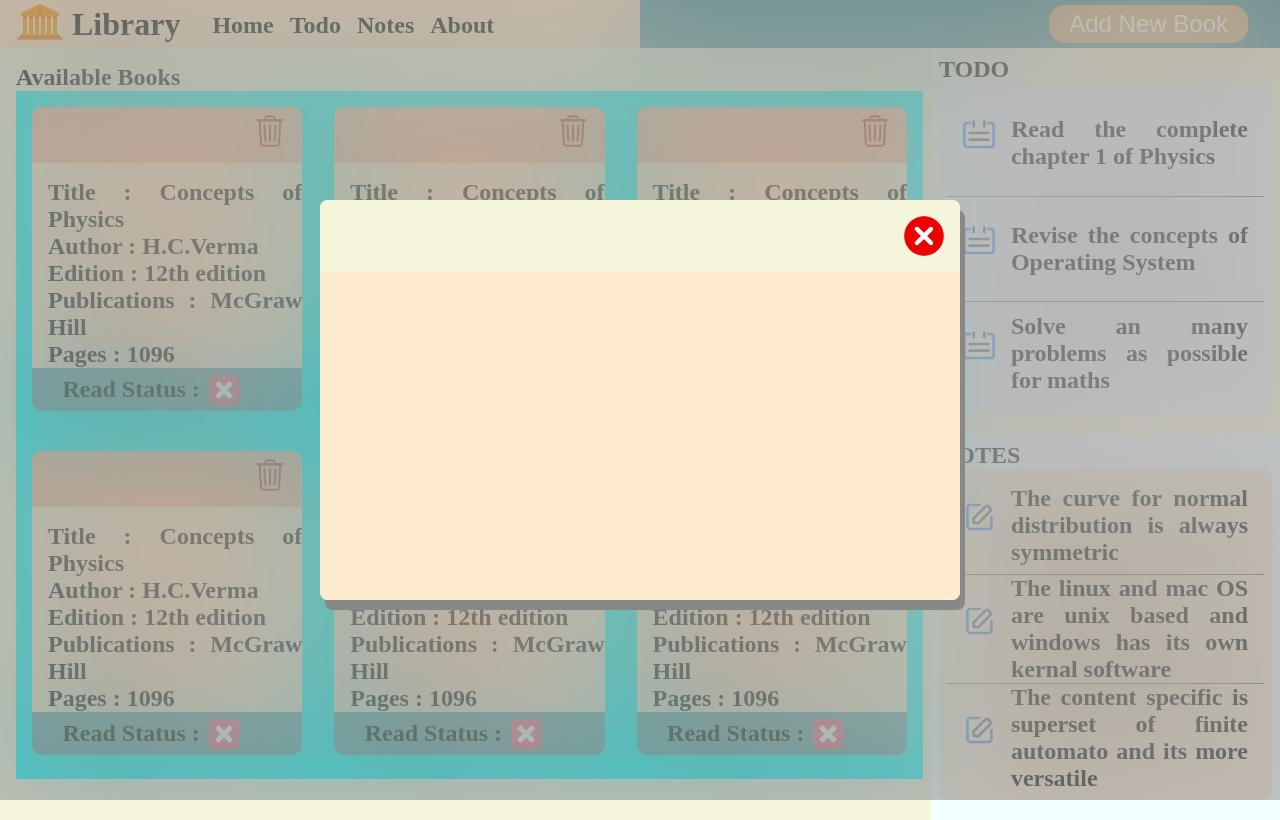
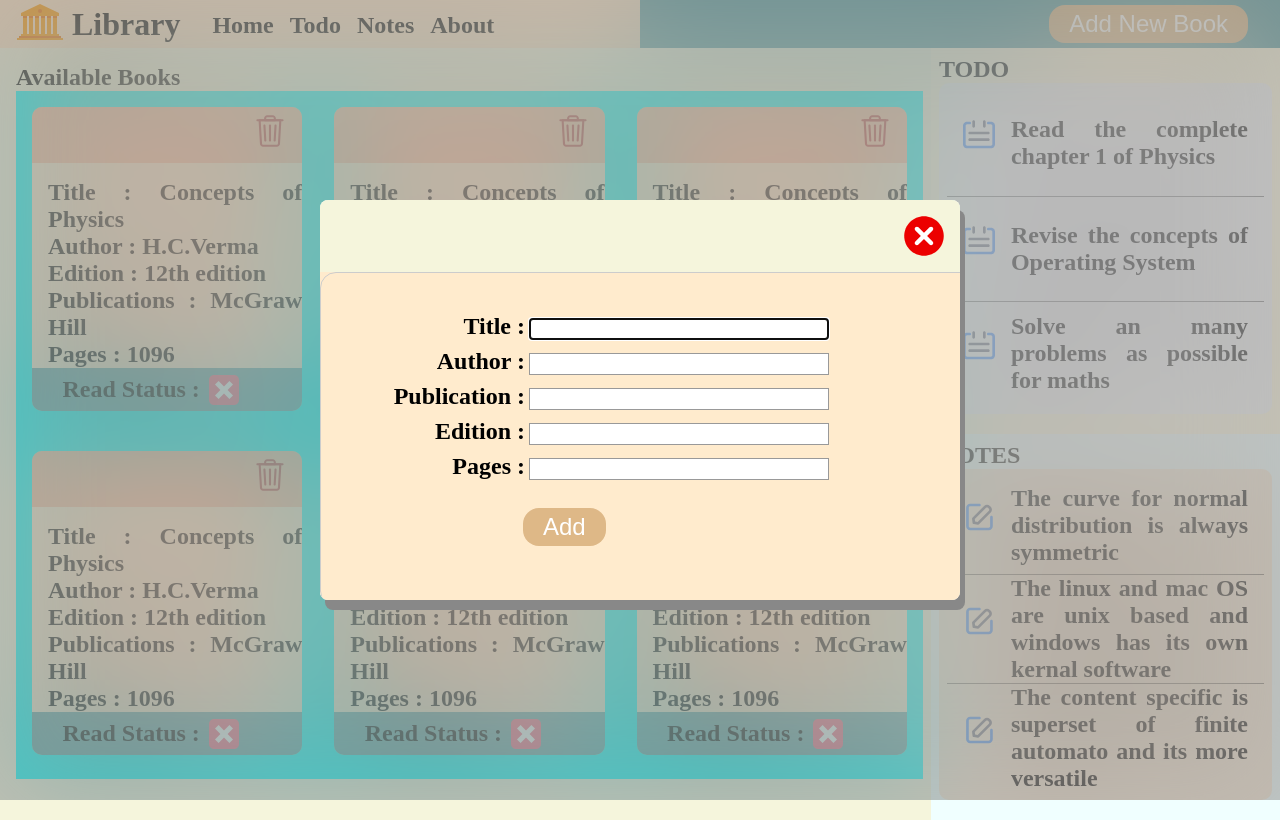
Before and after one commit to Saksham10-11/Simple_Web_Projects, a plain HTML site: page Personal Library/index.html in a window 1280 px wide. Both pictures are taken after a click on the button "Add New Book". Drawn offline with Linux system fonts and the light colour scheme.

Commit message:
complete adding event listeners and handling them

```diff
--- a/Personal Library/index.html
+++ b/Personal Library/index.html
@@ -110,8 +110,40 @@
             onmouseover="this.style.cursor='pointer'"
           />
         </div>
-        <div class="dialog-main-section"></div>
-        <form action=""></form>
+        <div class="dialog-main-section">
+          <form class="form-form" action="/my-handling-form-page" method="post">
+            <div class="form-content-container">
+              <div class="input-div-container">
+                <label for="title">Title :</label>
+                <input required type="text" id="title" name="book_title" />
+              </div>
+              <div class="input-div-container">
+                <label for="author">Author :</label>
+                <input required type="text" id="author" name="book_author" />
+              </div>
+              <div class="input-div-container">
+                <label for="publication">Publication :</label>
+                <input
+                  required
+                  type="text"
+                  id="publication"
+                  name="book_publications"
+                />
+              </div>
+              <div class="input-div-container">
+                <label for="edition">Edition :</label>
+                <input required type="text" id="edition" name="book_edition" />
+              </div>
+              <div class="input-div-container">
+                <label for="pages">Pages :</label>
+                <input required type="text" id="pages" name="book_pages" />
+              </div>
+              <div class="form-button">
+                <button class="form-submit-button" type="submit">Add</button>
+              </div>
+            </div>
+          </form>
+        </div>
       </div>
     </dialog>
     <script src="./index.js"></script>
--- a/Personal Library/index.js
+++ b/Personal Library/index.js
@@ -13,15 +13,16 @@ function addBookToLibrary(title, author, pages, edition, publication) {
   myLibrary.push(book);
 }
 
-function createHtml(book) {
+function createHtml(book, idx) {
   let html = `
   <div class="card">
     <div id="strip">
       <img
         src="./icons/trash-can-10417.svg"
         alt="Delete-symbol"
-        class="secondary-icons"
+        class="secondary-icons delete-button"
         onmouseover="this.style.cursor='pointer'"
+        onclick="handleDelete(${idx})"
       />
     </div>
     <div class="card-content">
@@ -45,12 +46,29 @@ function createHtml(book) {
   return html;
 }
 
-function displayBooks(cardContainer) {
+function displayBooks() {
+  const cardContainer = document.querySelector(".cards-container");
   let n = myLibrary.length;
+  cardContainer.innerHTML = null;
   for (let i = 0; i < n; ++i) {
-    const htmlContent = createHtml(myLibrary[i]);
+    const htmlContent = createHtml(myLibrary[i], i);
     cardContainer.innerHTML = cardContainer.innerHTML + htmlContent;
   }
+}
+
+function handleSubmit(title, author, publication, edition, pages) {
+  addBookToLibrary(title, author, pages, edition, publication);
+  displayBooks();
+}
+
+function handleDelete(idx) {
+  myLibrary.splice(idx, 1);
+  displayBooks();
+}
+
+function clearForm() {
+  const form = document.querySelector(".form-form");
+  form.reset();
 }
 
 addBookToLibrary(
@@ -97,18 +115,37 @@ addBookToLibrary(
 );
 
 if (typeof document != null) {
-  const cardContainer = document.querySelector(".cards-container");
   const dialog = document.querySelector("dialog");
   const showDialog = document.getElementById("showDialogButton");
   const dialogCloseButton = document.querySelector(".dialog-close-button");
+  const formSubmitButton = document.querySelector(".form-submit-button");
+  const titleField = document.getElementById("title");
+  const authorField = document.getElementById("author");
+  const publicationField = document.getElementById("publication");
+  const editionField = document.getElementById("edition");
+  const pagesField = document.getElementById("pages");
 
-  displayBooks(cardContainer);
+  displayBooks();
 
   showDialog.addEventListener("click", () => {
     dialog.showModal();
   });
 
   dialogCloseButton.addEventListener("click", () => {
+    clearForm();
+    dialog.close();
+  });
+
+  formSubmitButton.addEventListener("click", (event) => {
+    event.preventDefault();
+    handleSubmit(
+      titleField.value,
+      authorField.value,
+      publicationField.value,
+      editionField.value,
+      pagesField.value
+    );
+    clearForm();
     dialog.close();
   });
 }
--- a/Personal Library/style.css
+++ b/Personal Library/style.css
@@ -239,6 +239,7 @@ button {
 
 .dialog-main-section {
   background-color: blanchedalmond;
+  display: grid;
 }
 
 .dialog-close-button {
@@ -256,3 +257,46 @@ button {
   border-radius: 8px;
   border: none;
 }
+
+form {
+  margin: 0 auto;
+  width: 100%;
+  padding: 1rem;
+  border: 1px solid #ccc;
+  border-radius: 1rem;
+}
+
+input {
+  font: 1em sans-serif;
+  width: 300px;
+  -moz-box-sizing: border-box;
+  box-sizing: border-box;
+  border: 1px solid #999;
+}
+
+input:focus {
+  border-color: #000;
+}
+
+label {
+  display: inline-block;
+  width: 140px;
+  text-align: right;
+  font-weight: 600;
+  font-size: 1.5rem;
+}
+
+.form-content-container {
+  margin: 2.5rem;
+  margin-top: 1.5rem;
+}
+
+.input-div-container {
+  margin: 0.5rem;
+}
+
+.form-button {
+  margin: auto;
+  padding-top: 1rem;
+  padding-left: 9rem;
+}
```
